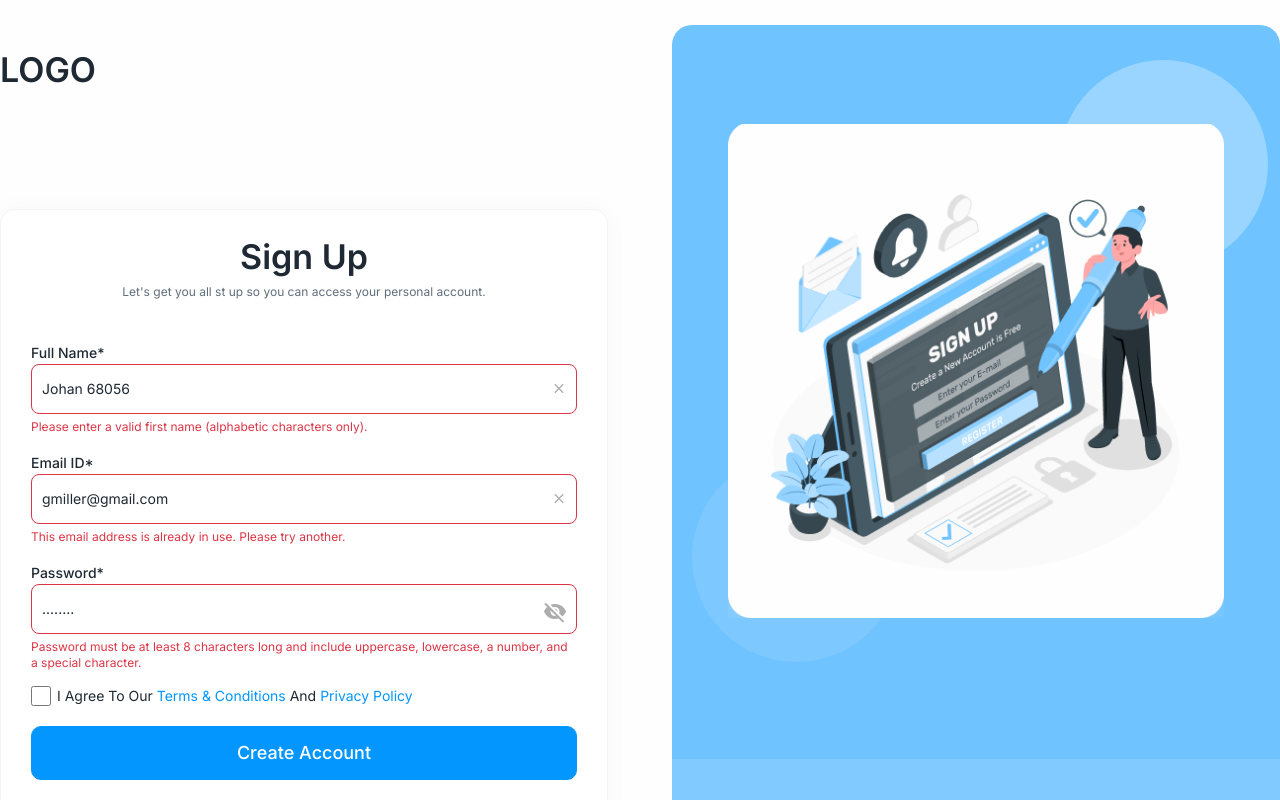
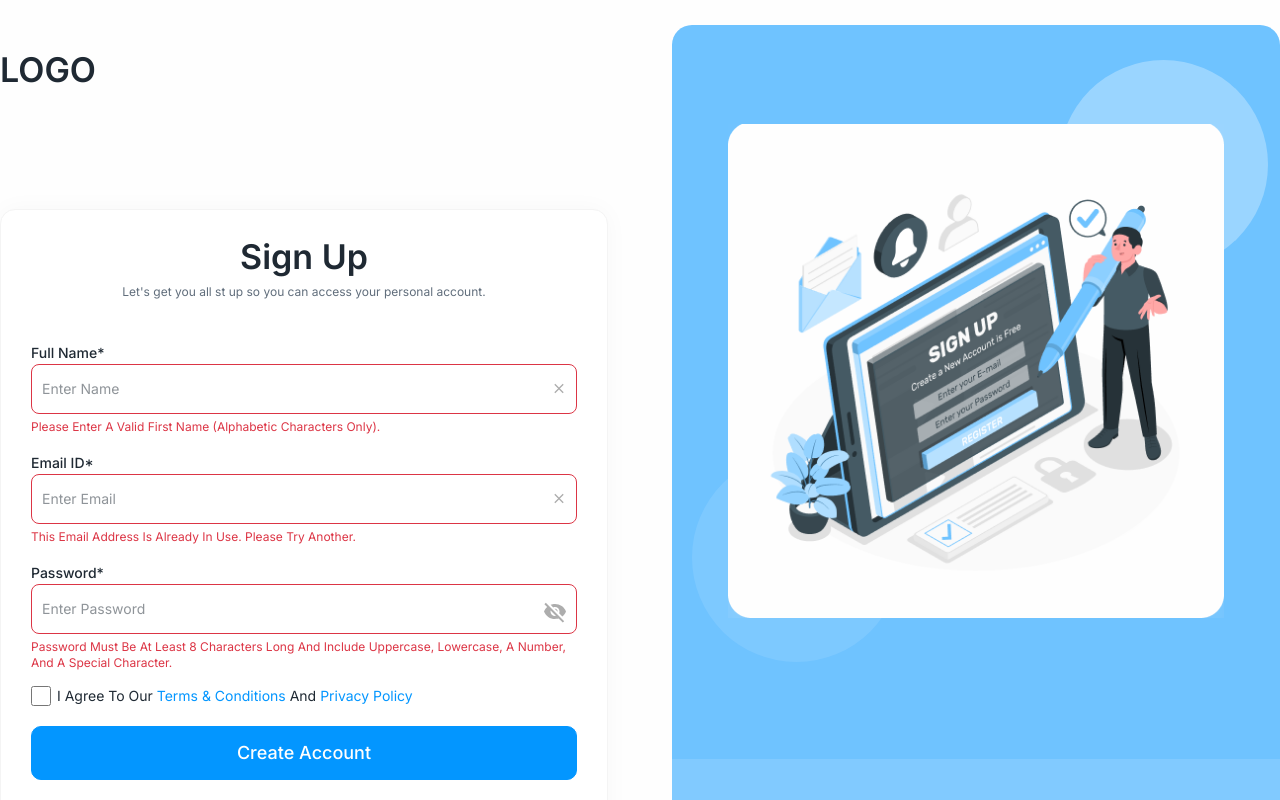
Before and after one commit to sumithub/rs-web-develop, a Next.js app: page / in a window 1280 px wide. Shown: the top 800 px of the page. Built offline with nearby package versions, Linux system fonts and the light colour scheme.

Commit message:
capitalize text

```diff
--- a/src/app/components/Signup.js
+++ b/src/app/components/Signup.js
@@ -14,22 +14,22 @@ export default function Signup() {
                         label="Full Name*"
                         type="type"
                         class_="mt-10!"
-                        placeholder="Johan 68056"
-                        error="Please enter a valid first name (alphabetic characters only)."
+                        placeholder="Enter Name"
+                        error="Please Enter A Valid First Name (Alphabetic Characters Only)."
                         icon="/images/close.svg"
                     />
                     <Input
                         label="Email ID*"
                         type="Email"
-                        placeholder="gmiller@gmail.com"
-                        error="This email address is already in use. Please try another."
+                        placeholder="Enter Email"
+                        error="This Email Address Is Already In Use. Please Try Another."
                         icon="/images/close.svg"
                     />
                     <Input
                         label="Password*"
                         type="password"
-                        placeholder="........"
-                        error="Password must be at least 8 characters long and include uppercase, lowercase, a number, and a special character."
+                        placeholder="Enter Password"
+                        error="Password Must Be At Least 8 Characters Long And Include Uppercase, lowercase, a number, and a special character."
                         icon="/images/eyes.svg"
                         iconClass="w-6 h-6"
                     />
--- a/src/app/components/form/Input.js
+++ b/src/app/components/form/Input.js
@@ -8,9 +8,9 @@ export default function Input({ icon = "", label, placeholder, labelClass = "",
             <label className={`text-sm font-medium text-secondary ${labelClass}`}>{label}</label>
             <div className="relative">
                 {icon && <Image unoptimized={true} src={icon} alt="icon" width={16} height={16} className={`absolute cursor-pointer top-4 right-2.5 ${iconClass}`} />}
-                <input placeholder={placeholder} type={type} className={`border border-text2 w-full rounded-lg py-3.5 px-2.5 text-sm text-secondary placeholder:text-secondary focus:outline-none ${inputClass}`} />
+                <input placeholder={placeholder} type={type} className={`border border-text2 w-full rounded-lg py-3.5 px-2.5 text-sm text-secondary focus:outline-none ${inputClass}`} />
             </div>
-            <h2 className="text-xs pt-[5px] text-text2">{error}</h2>
+            <h2 className="text-xs pt-[5px] capitalize text-text2">{error}</h2>
         </div>
     </>
 }
```
